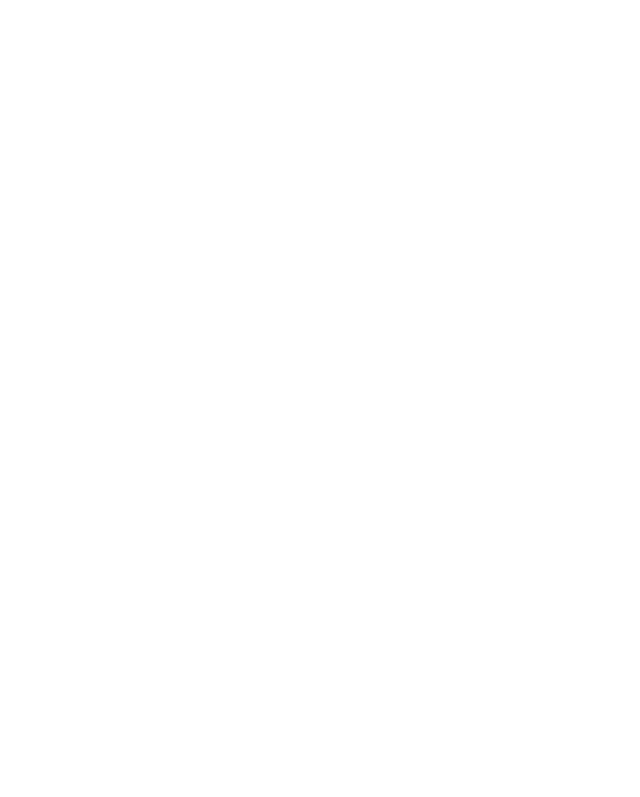
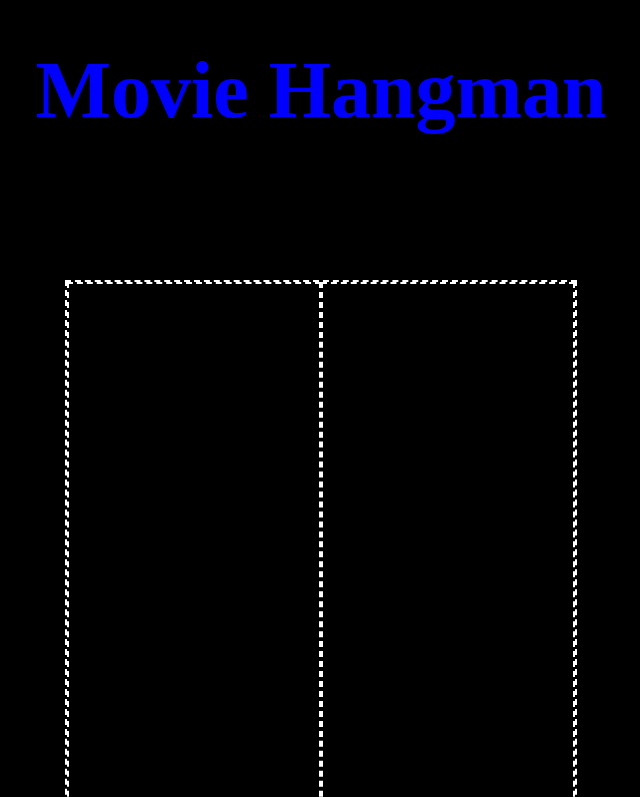
Before and after one commit to roydavis99/Word-Guess-Game, a plain HTML site: page index.html in a window 1280 px wide. Shown: the top 797 px of the page, without its empty margins (319-959 px from the left). Drawn offline with Linux system fonts and the light colour scheme.

Commit message:
Started setting up the display for the game.  set up the random pick

```diff
--- a/assets/css/style.css
+++ b/assets/css/style.css
@@ -0,0 +1,41 @@
+:root{
+    --background-color: black;
+    --border-color: white;
+    --maxHeight: 800px;
+}
+
+body{
+    background-color: var(--background-color);
+
+}
+
+.gameName{
+    color: blue;
+    font-weight: bold;
+    font-size: 80px;
+    margin: 50px;
+    text-align: center;
+}
+
+.game-body{
+
+    width: 508px;
+    height: var(--maxHeight);
+    margin: 150px auto;
+}
+
+.guess-zone,
+.game-body,
+.display-zone
+{
+    border-style: dashed;
+    border-color: var(--border-color);
+    border-width: 2px;
+}
+
+.guess-zone,
+.display-zone{
+    float: left;
+    width: 250px;
+    height: var(--maxHeight);
+}
--- a/assets/javascript/game.js
+++ b/assets/javascript/game.js
@@ -0,0 +1,15 @@
+var maxGuessCount = 10;
+var movies = ["Jurassic Park", "Star Wars", "Indianna Johns", "Avengers",
+                "Sky Captian and the World of Tomorrow",
+                "Zombi Land"];
+
+var possible = "abcdefghijklmnopqrstuvwxyz";
+
+
+var wins = 0;
+var loss = 0;
+var guessesLeft = maxGuessCount;
+var letters = [];
+var answer = movies[Math.floor(Math.random() * movies.length)];
+
+console.debug(answer);
--- a/index.html
+++ b/index.html
@@ -1,5 +1,6 @@
 <!DOCTYPE html>
 <html lang="en">
+
 <head>
     <meta charset="UTF-8">
     <meta name="viewport" content="width=device-width, initial-scale=1.0">
@@ -8,9 +9,20 @@
 
     <link rel="stylesheet" href="./assets/css/reset.css">
     <link rel="stylesheet" href="./assets/css/style.css">
+</head>
+
+<body>
+    <div class="gameName">Movie Hangman</div>
+    <div class="game-body">
+        <section class="display-zone"></section>
+        <aside class="guess-zone">
+
+
+        </aside>
+    </div>
+
     <script src="./assets/javascript/game.js"></script>
-</head>
-<body>
 
 </body>
+
 </html>
```
